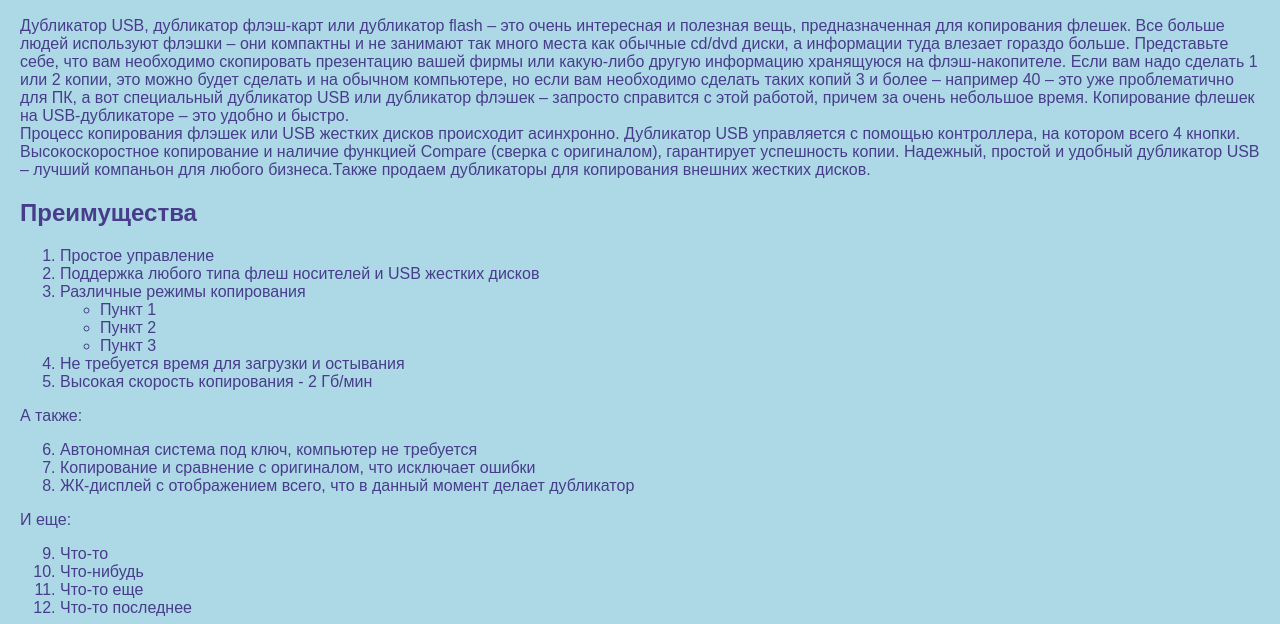
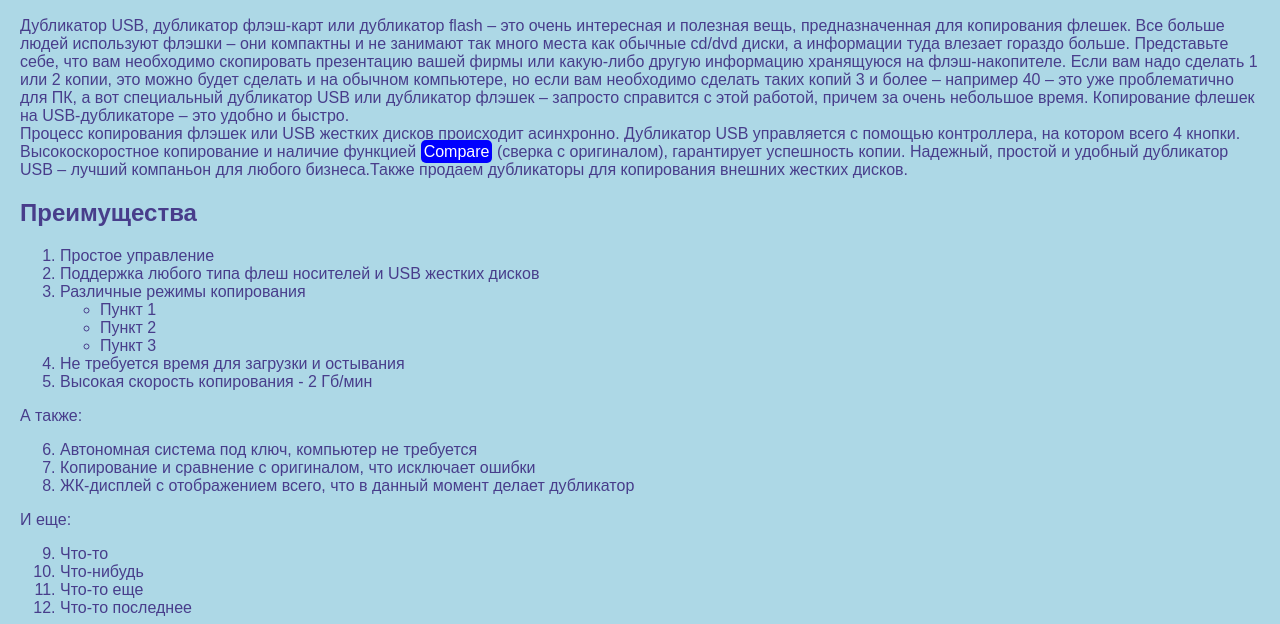
Before and after one commit to Tay1808/TayWeb, a plain HTML site: page lab2/usb.html in a window 1280 px wide. Shown: the part 176-800 px from the top of the page. Drawn offline with Linux system fonts and the light colour scheme.

Commit message:
Выделение слова Compare

```diff
--- a/lab2/usb.html
+++ b/lab2/usb.html
@@ -36,7 +36,7 @@
             <div>
                 Процесс копирования флэшек или USB жестких дисков происходит асинхронно.
                 Дубликатор USB управляется с помощью контроллера, на котором всего 4 кнопки.
-                Высокоскоростное копирование и наличие функцией Compare (сверка с оригиналом),
+                Высокоскоростное копирование и наличие функцией <span style="background-color: Blue; color: white; padding: 3px; border-radius: 5px;" title="Патентованная технология!">Compare</span> (сверка с оригиналом),
                 гарантирует успешность копии. Надежный, простой и удобный дубликатор USB &ndash; лучший
                 компаньон для любого бизнеса.Также продаем дубликаторы для копирования внешних
                 жестких дисков.
```
